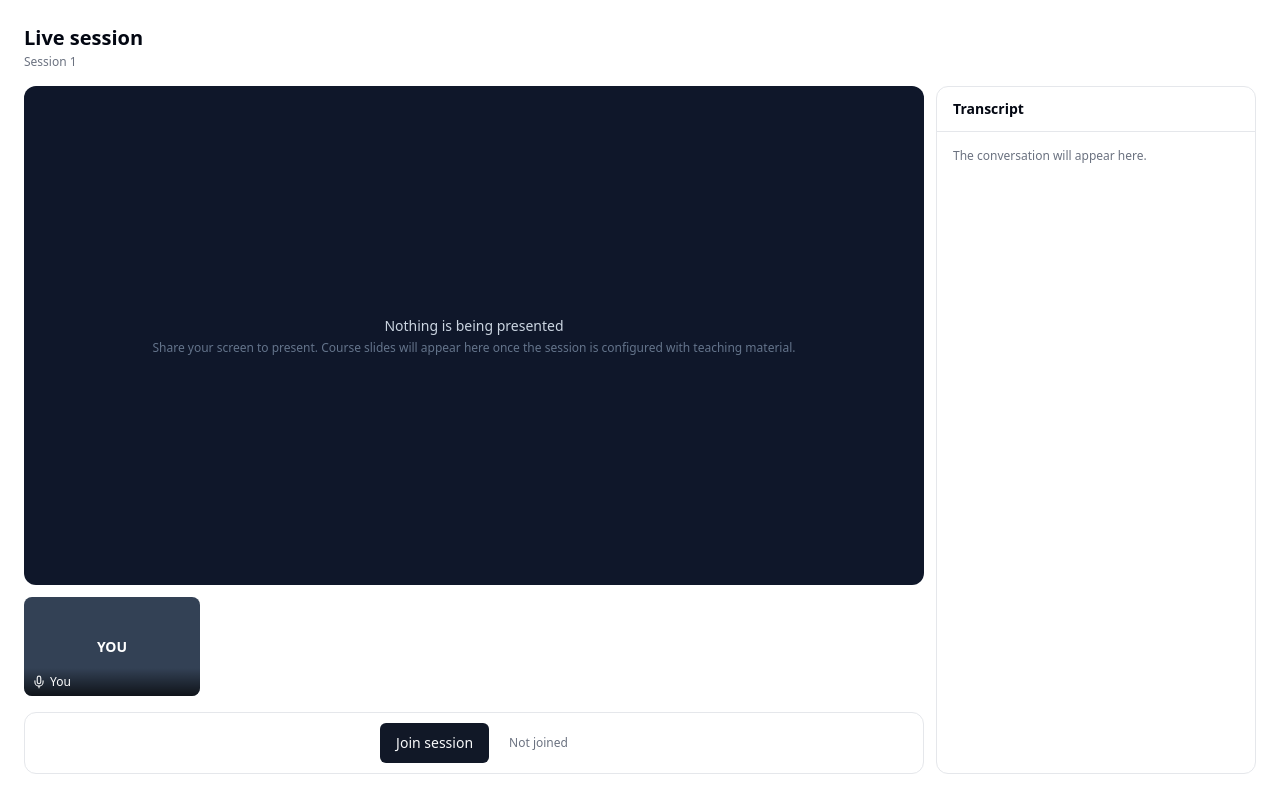
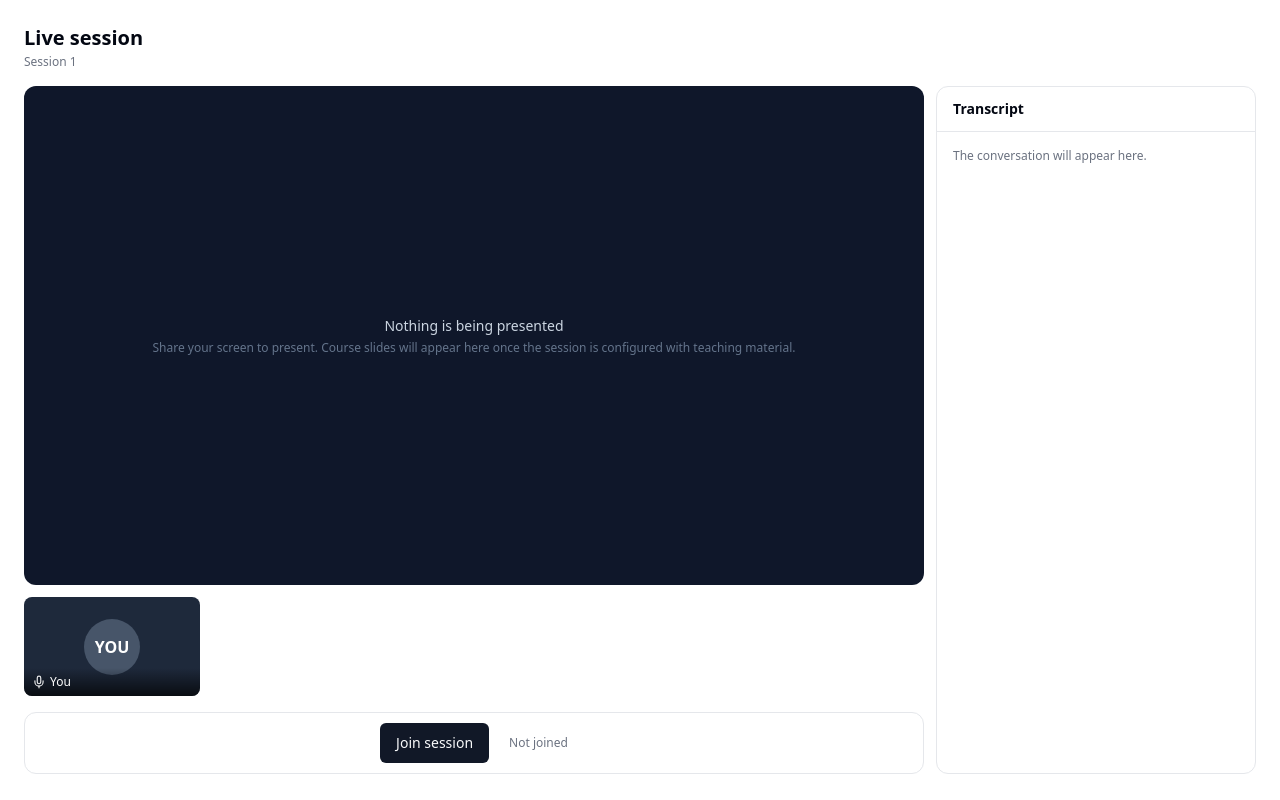
Before and after one commit to ximanta/trainium, a Next.js app in the folder frontend/: page /trainium/app/session/1 in a window 1280 px wide. Built offline with nearby package versions, Linux system fonts and the light colour scheme.

Commit message:
Replace stock portraits with Teams-style camera-off initials tiles

```diff
--- a/frontend/src/components/agents/trainium/TrainiumClassroom.tsx
+++ b/frontend/src/components/agents/trainium/TrainiumClassroom.tsx
@@ -96,12 +96,16 @@ function VideoTile({
           // eslint-disable-next-line @next/next/no-img-element
           <img src={avatarUrl} alt="" className="h-full w-full object-cover" />
         ) : (
-          <div
-            className={`flex h-full w-full items-center justify-center text-lg font-semibold text-white ${avatarColor(
-              personaId
-            )}`}
-          >
-            {initials(name)}
+          // Camera-off placeholder, the Teams/Zoom convention: a coloured
+          // initials circle centred on the dark tile.
+          <div className="flex h-full w-full items-center justify-center bg-slate-800">
+            <span
+              className={`flex h-14 w-14 items-center justify-center rounded-full text-base font-semibold text-white ${avatarColor(
+                personaId
+              )}`}
+            >
+              {initials(name)}
+            </span>
           </div>
         ))}
 
@@ -485,8 +489,10 @@ export function TrainiumClassroom({ simulationId }: { simulationId: string }) {
                 className={`h-full w-full object-cover ${cameraOn ? "" : "hidden"}`}
               />
               {!cameraOn && (
-                <div className="flex h-full w-full items-center justify-center bg-slate-700 text-sm font-semibold text-white">
-                  YOU
+                <div className="flex h-full w-full items-center justify-center bg-slate-800">
+                  <span className="flex h-14 w-14 items-center justify-center rounded-full bg-slate-600 text-base font-semibold text-white">
+                    YOU
+                  </span>
                 </div>
               )}
             </>
```
Also changed, not shown: 1 other file (tests, documents, lock files or other folders).
